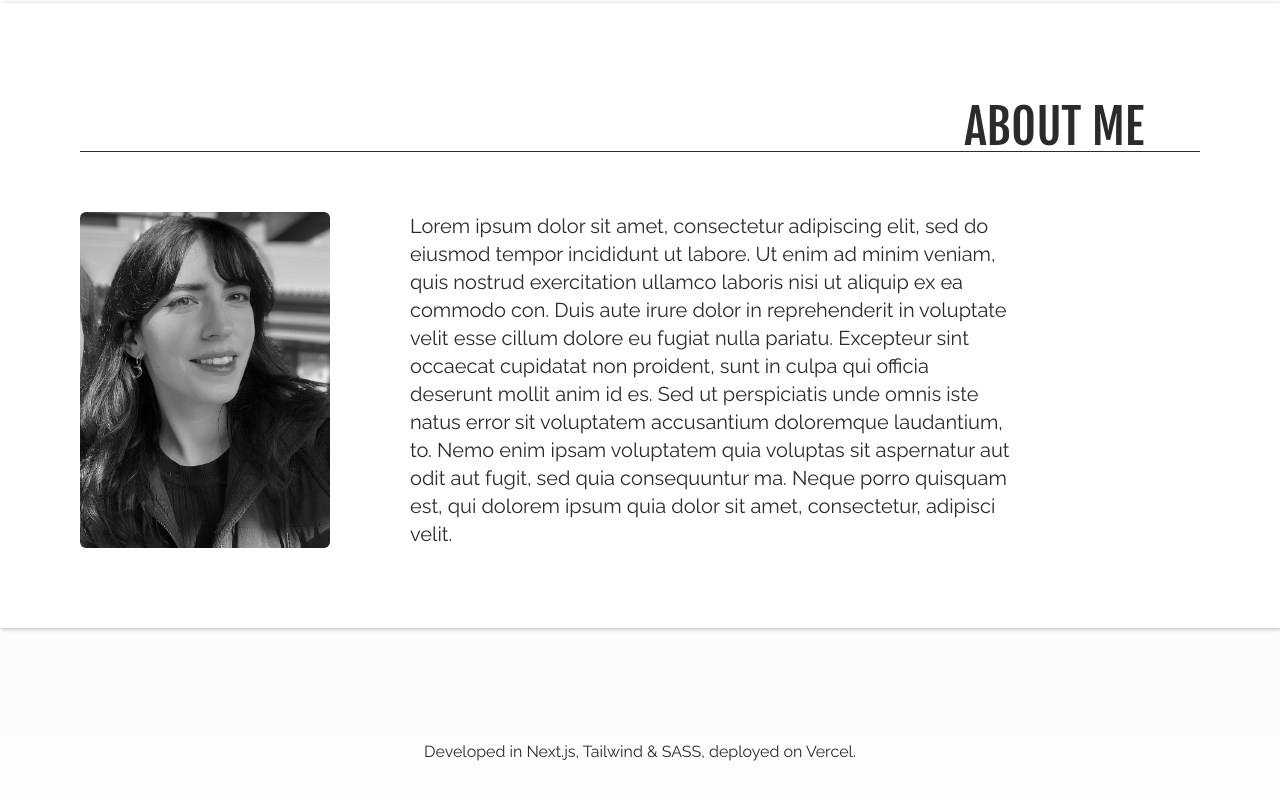
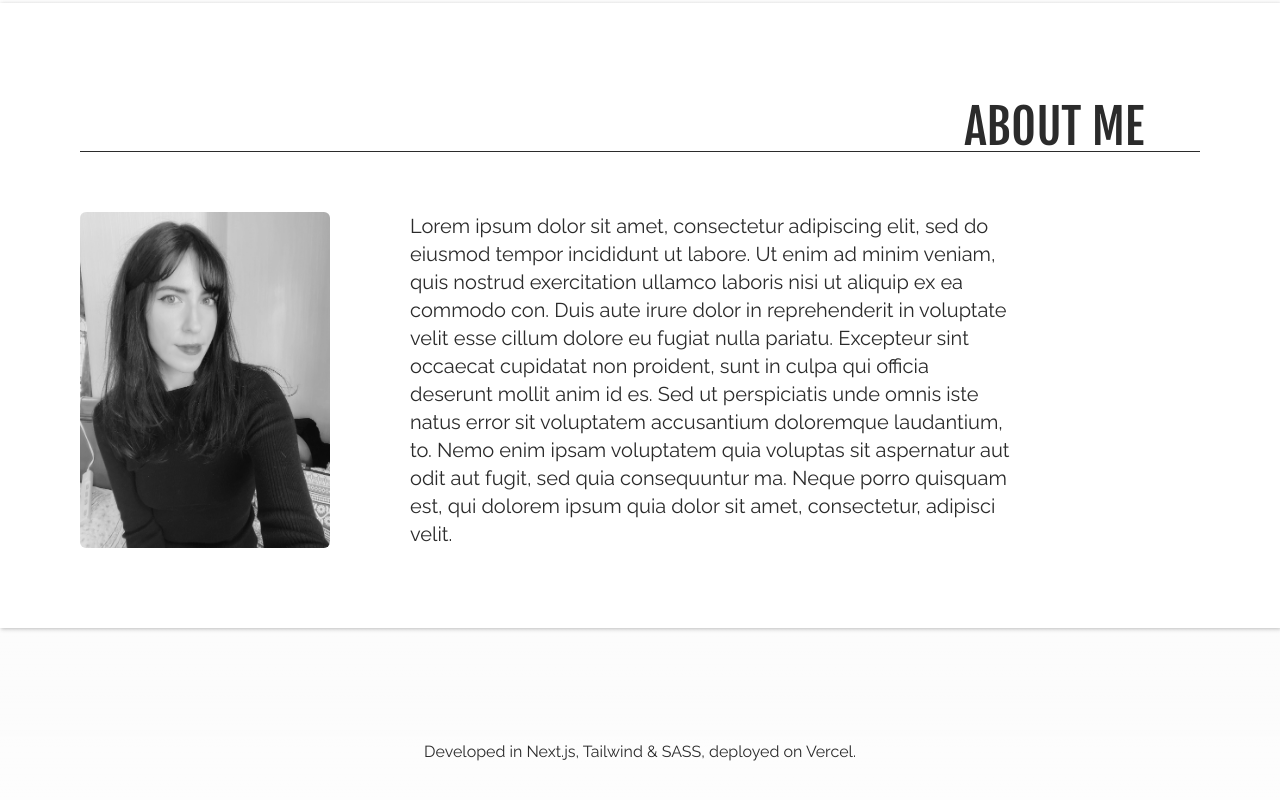
Before and after one commit to amekatze/portfolio2023, a Next.js app: page / in a window 1280 px wide. Shown: the part 2064-2864 px from the top of the page. Built offline with nearby package versions, Linux system fonts and the light colour scheme.

Commit message:
image update

```diff
--- a/src/components/About.tsx
+++ b/src/components/About.tsx
@@ -14,10 +14,10 @@ export default function About({ fjalla }: AboutProps) {
       </h1>
       <div className="flex flex-wrap gap-20">
         <Image
-          src="/images/IMG_6502.png"
+          src="/images/IMG_8117.JPG"
           width={250}
           height={250}
-          alt="A photo of me"
+          alt="A photo of me!"
           loading="lazy"
           className="rounded-md grayscale"
         />
```
Also changed, not shown: public/images/IMG_6502.png (deleted), public/images/IMG_8117.jpg (added).
